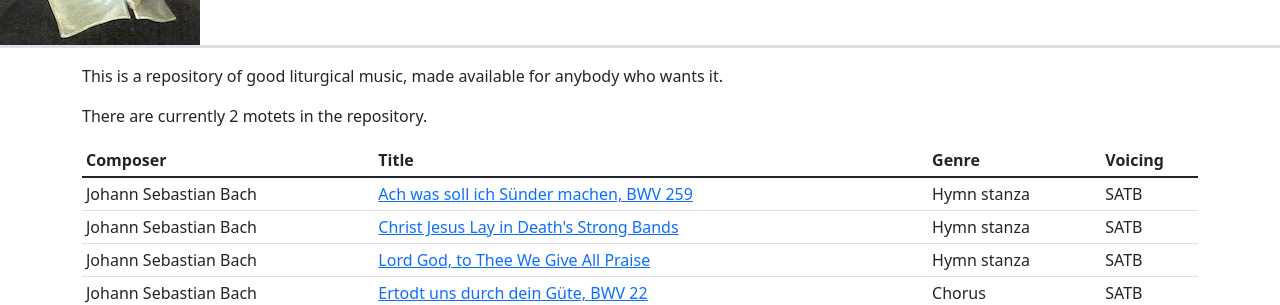
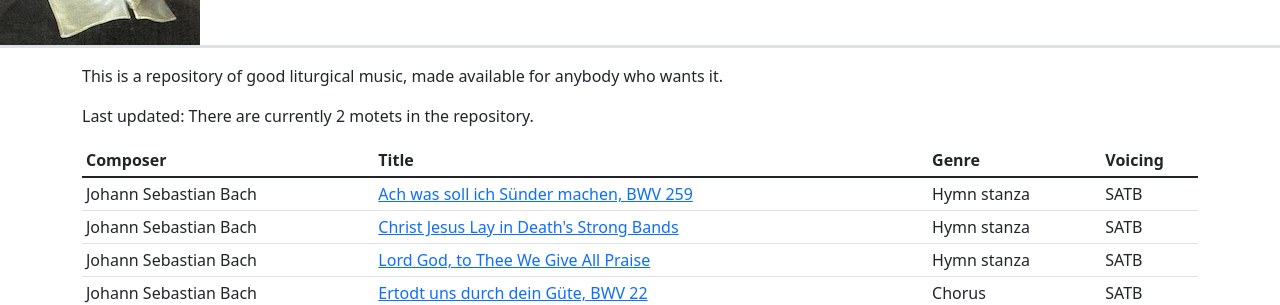
Before and after one commit to coranglais16/liturgical-music, a Jekyll site: the page built from docs/index.md, in a window 1280 px wide and 900 px high. Shown: the part 155-460 px from the top of the window. Built offline with Jekyll 4.4.1, drawn with Linux system fonts in a browser that asks for light colours; our own code applies the rules of GitHub Pages for plain Markdown files; a style sheet for code colours, icons or effects is not loaded.

Commit message:
add placeholder for updated date

```diff
--- a/docs/index.md
+++ b/docs/index.md
@@ -3,6 +3,7 @@ title: Home
 ---
 This is a repository of good liturgical music, made available for anybody who wants it.
 
+Last updated: {{ date }}  <!-- put Liquid code for date updated here -->
 There are currently {{ site.static_files | size }} motets in the repository.
 
 <div class="table-responsive">
```
